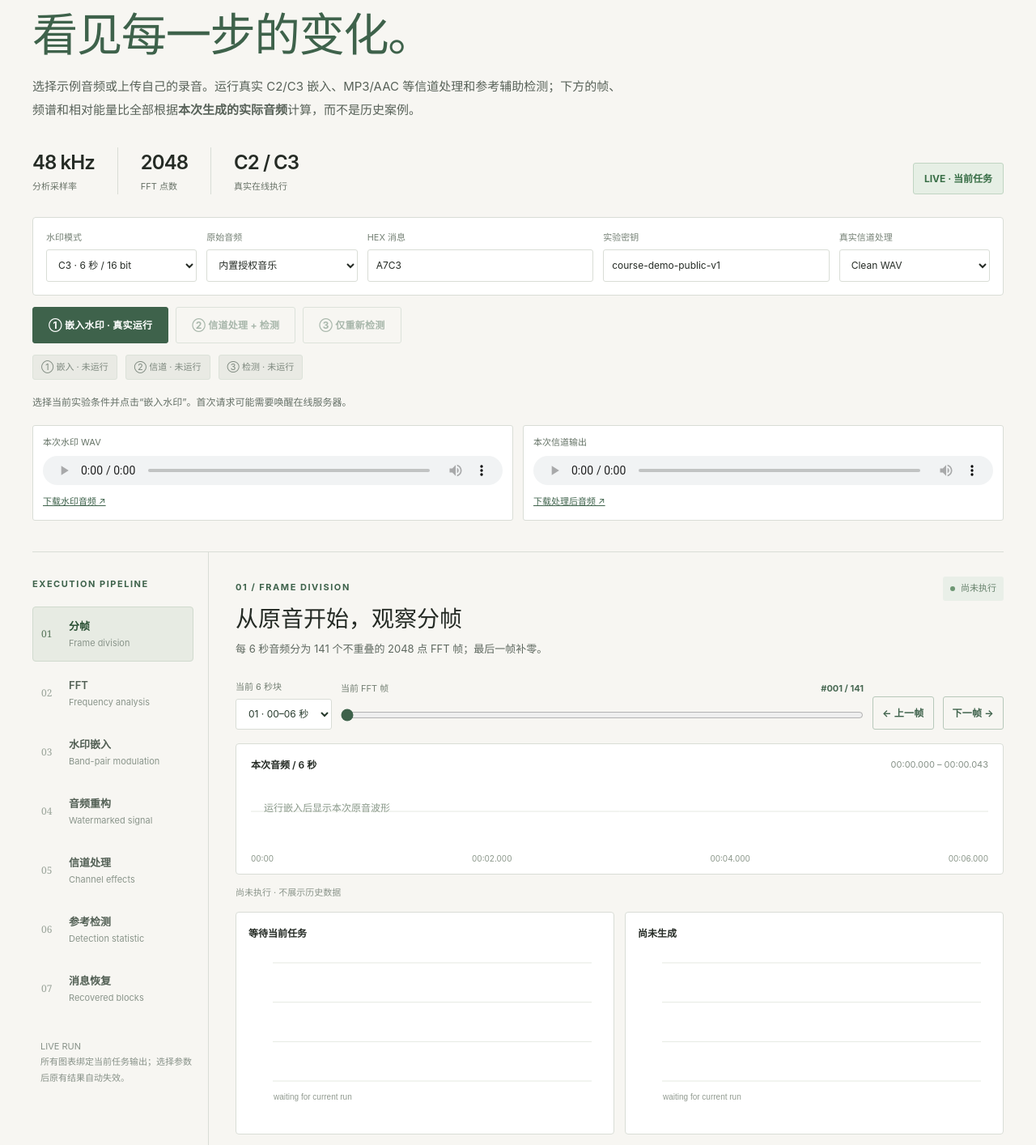
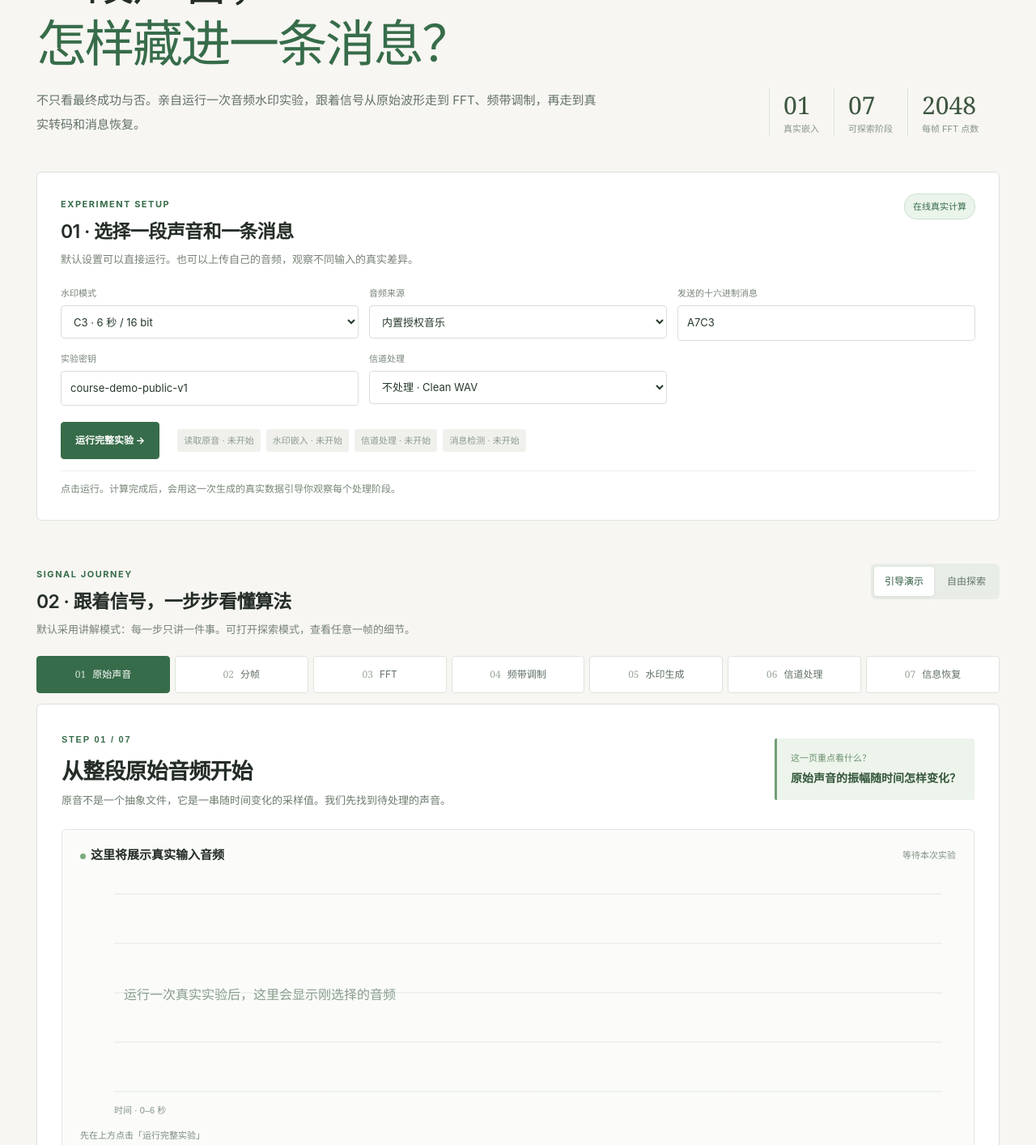
Before and after one commit to suibianba12138/blind-audio-watermarking, a plain HTML site: page docs/lab.html in a window 1280 px wide. Shown: the part 228-1642 px from the top of the page at 81% size. Drawn offline with Linux system fonts and the light colour scheme.

Commit message:
Set guided visual DSP lab as the default interactive experiment page

```diff
--- a/docs/lab.html
+++ b/docs/lab.html
@@ -1,77 +1,61 @@
 <!doctype html>
 <html lang="zh-CN"><head>
 <meta charset="utf-8"><meta name="viewport" content="width=device-width,initial-scale=1">
-<meta name="theme-color" content="#f7f6f2">
-<meta name="description" content="数字音频水印交互实验台：用真实72秒音频逐帧观察FFT、频带能量调制、信道处理和参考辅助恢复。">
-<title>实时信号实验台 · Audio Watermarking</title>
-<link rel="stylesheet" href="./lab.css?v=1">
-<script src="./lab-live.js?v=1" defer></script>
+<meta name="color-scheme" content="light"><meta name="theme-color" content="#f7f6f2">
+<meta name="description" content="交互式 DSP 音频水印实验：亲自运行 C2/C3，沿着波形、分帧、FFT、频带能量、信道和检测看清每一步。">
+<title>可视化 DSP 实验台 | Audio Watermarking</title>
+<link rel="stylesheet" href="./lab-visual.css?v=4">
+<script src="./lab-visual.js?v=4" defer></script>
 </head><body>
-<a class="skip" href="#workspace">跳转到实验台</a>
-<header class="masthead"><div class="nav">
-<a class="brand" href="https://shengkaini.com/"><span class="logo">K</span><span>PROJECTS <span class="dim">/</span> DSP</span></a>
-<div class="toplinks"><a href="./">项目概览</a><a href="https://github.com/suibianba12138/blind-audio-watermarking/tree/main/course_release" target="_blank" rel="noopener">实验源码 ↗</a></div>
+<a class="skip" href="#lab">跳转到实验台</a>
+<header class="header"><div class="shell topbar">
+<a class="wordmark" href="https://shengkaini.com/"><span class="mark">K</span><span>PROJECTS <i>/</i> DSP</span></a>
+<nav aria-label="导航"><a href="./">← 项目介绍</a><a href="https://github.com/suibianba12138/blind-audio-watermarking/tree/main/course_release" target="_blank" rel="noopener noreferrer">项目源码 ↗</a></nav>
 </div></header>
 <main>
-<section class="intro shell">
-<div class="eyebrow">LIVE DSP EXPERIMENT <span> / REAL COMPUTATION</span></div>
-<h1>亲手运行一次实验，<br><em>看见每一步的变化。</em></h1>
-<p class="lead">选择示例音频或上传自己的录音。运行真实 C2/C3 嵌入、MP3/AAC 等信道处理和参考辅助检测；下方的帧、频谱和相对能量比全部根据<strong>本次生成的实际音频</strong>计算，而不是历史案例。</p>
-<div class="intro-bottom"><div class="stats"><span><b>48 kHz</b><small>分析采样率</small></span><span><b>2048</b><small>FFT 点数</small></span><span><b>C2 / C3</b><small>真实在线执行</small></span></div><div class="badge-live">LIVE · 当前任务</div></div>
-<div class="execution-form" id="liveControls">
-<div class="field"><label for="liveMode">水印模式</label><select id="liveMode"><option value="c3-16">C3 · 6 秒 / 16 bit</option><option value="c2-8">C2 · 6 秒 / 8 bit</option><option value="c2-long-id">C2 · 72 秒 / 32-bit ID</option><option value="c3-192">C3 · 72 秒 / 192 bit</option></select></div>
-<div class="field"><label for="liveSource">原始音频</label><select id="liveSource"><option value="sample">内置授权音乐</option><option value="upload">上传自己的音频</option></select></div>
-<div class="field upload-field" id="uploadField" hidden><label for="liveFile">音频文件（不少于所选时长）</label><input id="liveFile" type="file" accept="audio/*"></div>
-<div class="field grow"><label for="liveMessage">HEX 消息</label><input id="liveMessage" type="text" value="A7C3" maxlength="4" autocomplete="off" spellcheck="false"></div>
-<div class="field grow"><label for="liveKey">实验密钥</label><input id="liveKey" type="text" value="course-demo-public-v1" autocomplete="off" spellcheck="false"></div>
-<div class="field"><label for="liveChannel">真实信道处理</label><select id="liveChannel"><option value="clean">Clean WAV</option><option value="mp3">MP3 · 128 kbps</option><option value="aac">AAC · 128 kbps</option><option value="mp3_aac">MP3 → AAC</option><option value="gain_minus6">音量 −6 dB</option><option value="gain_plus3">音量 +3 dB</option><option value="resample">重采样 48→44.1→48 kHz</option></select></div>
+<section class="shell opening">
+<div class="eyebrow"><span class="spot"></span> INTERACTIVE DSP LAB <span class="eyebrow-muted">/ REAL COMPUTATION</span></div>
+<div class="opening-grid"><div><h1>一段声音，<br><em>怎样藏进一条消息？</em></h1>
+<p>不只看最终成功与否。亲自运行一次音频水印实验，跟着信号从原始波形走到 FFT、频带调制，再走到真实转码和消息恢复。</p></div>
+<div class="opening-stats"><div><strong>01</strong><span>真实嵌入</span></div><div><strong>07</strong><span>可探索阶段</span></div><div><strong>2048</strong><span>每帧 FFT 点数</span></div></div>
+</div></section>
+<section class="shell config" aria-labelledby="configure-title"><div class="block-head"><div><span class="eyebrow">EXPERIMENT SETUP</span><h2 id="configure-title">01 · 选择一段声音和一条消息</h2><p>默认设置可以直接运行。也可以上传自己的音频，观察不同输入的真实差异。</p></div><span class="tag">在线真实计算</span></div>
+<div class="config-grid">
+<label>水印模式<select id="mode"><option value="c3-16">C3 · 6 秒 / 16 bit</option><option value="c2-8">C2 · 6 秒 / 8 bit</option><option value="c2-long-id">C2 · 72 秒 / 重复 32-bit 身份</option><option value="c3-192">C3 · 72 秒 / 192 bit</option></select></label>
+<label>音频来源<select id="source"><option value="sample">内置授权音乐</option><option value="upload">上传自己的音频</option></select></label>
+<label id="uploadWrap" hidden>选择文件<input type="file" id="upload" accept="audio/*"></label>
+<label>发送的十六进制消息<input id="payload" type="text" autocomplete="off" spellcheck="false" value="A7C3" maxlength="4"></label>
+<label>实验密钥<input id="key" type="text" value="course-demo-public-v1" autocomplete="off" spellcheck="false"></label>
+<label>信道处理<select id="channel"><option value="clean">不处理 · Clean WAV</option><option value="mp3">MP3 · 128 kbps</option><option value="aac">AAC-LC · 128 kbps</option><option value="mp3_aac">MP3 → AAC</option><option value="gain_minus6">音量 −6 dB</option><option value="gain_plus3">音量 +3 dB</option><option value="resample">重采样 48 → 44.1 → 48 kHz</option></select></label>
 </div>
-<div class="live-buttons"><button id="loadBtn" class="primary" type="button">① 嵌入水印 · 真实运行</button><button id="processBtn" class="secondary" type="button" disabled>② 信道处理 + 检测</button><button id="detectBtn" class="secondary" type="button" disabled>③ 仅重新检测</button></div>
-<div class="execution-timeline"><span id="phaseEmbed">① 嵌入 · 未运行</span><span id="phaseChannel">② 信道 · 未运行</span><span id="phaseDetect">③ 检测 · 未运行</span></div>
-<div class="load-status" role="status" aria-live="polite" id="loadStatus">选择当前实验条件并点击“嵌入水印”。首次请求可能需要唤醒在线服务器。</div>
-<div class="audio-results"><div><span>本次水印 WAV</span><audio id="markedPlayer" controls preload="none"></audio><a id="markedDownload" hidden download="watermarked.wav">下载水印音频 ↗</a></div><div><span>本次信道输出</span><audio id="receivedPlayer" controls preload="none"></audio><a id="receivedDownload" hidden>下载处理后音频 ↗</a></div></div>
+<div class="config-action"><button type="button" class="button primary" id="run">运行完整实验 <span>→</span></button><div class="run-lines"><span id="state-prep">读取原音 · 未开始</span><span id="state-embed">水印嵌入 · 未开始</span><span id="state-process">信道处理 · 未开始</span><span id="state-detect">消息检测 · 未开始</span></div></div>
+<div class="status" role="status" aria-live="polite" id="status">点击运行。计算完成后，会用这一次生成的真实数据引导你观察每个处理阶段。</div>
 </section>
-<section id="workspace" class="shell workspace">
-<aside class="steps" aria-label="信号处理步骤">
-<div class="small-title">EXECUTION PIPELINE</div>
-<div class="steps-list" id="stepsList">
-<button class="step active" type="button" data-step="0"><span>01</span><b>分帧</b><small>Frame division</small></button>
-<button class="step" type="button" data-step="1"><span>02</span><b>FFT</b><small>Frequency analysis</small></button>
-<button class="step" type="button" data-step="2"><span>03</span><b>水印嵌入</b><small>Band-pair modulation</small></button>
-<button class="step" type="button" data-step="3"><span>04</span><b>音频重构</b><small>Watermarked signal</small></button>
-<button class="step" type="button" data-step="4"><span>05</span><b>信道处理</b><small>Channel effects</small></button>
-<button class="step" type="button" data-step="5"><span>06</span><b>参考检测</b><small>Detection statistic</small></button>
-<button class="step" type="button" data-step="6"><span>07</span><b>消息恢复</b><small>Recovered blocks</small></button>
+<section class="shell lab" id="lab" aria-label="信号实验可视化">
+<div class="lab-top"><div><span class="eyebrow">SIGNAL JOURNEY</span><h2>02 · 跟着信号，一步步看懂算法</h2><p>默认采用讲解模式：每一步只讲一件事。可打开探索模式，查看任意一帧的细节。</p></div><div class="mode-switch" role="group" aria-label="浏览模式"><button id="guidedMode" class="selected" type="button" aria-pressed="true">引导演示</button><button id="exploreMode" type="button" aria-pressed="false">自由探索</button></div></div>
+<nav class="journey-nav" id="journeyNav" aria-label="信号处理七个阶段">
+<button type="button" class="journey-step current" data-step="0"><span>01</span>原始声音</button>
+<button type="button" class="journey-step" data-step="1"><span>02</span>分帧</button>
+<button type="button" class="journey-step" data-step="2"><span>03</span>FFT</button>
+<button type="button" class="journey-step" data-step="3"><span>04</span>频带调制</button>
+<button type="button" class="journey-step" data-step="4"><span>05</span>水印生成</button>
+<button type="button" class="journey-step" data-step="5"><span>06</span>信道处理</button>
+<button type="button" class="journey-step" data-step="6"><span>07</span>信息恢复</button>
+</nav>
+<div class="stage">
+<div class="stage-explainer"><div><span class="step-number" id="stageIndex">STEP 01 / 07</span><h3 id="stageTitle">从整段原始音频开始</h3><p id="stageExplain">这是尚未嵌入消息的声音。先选出其中一小段，下一步再观察这段音频怎样被分成 FFT 分析帧。</p></div><div class="question"><span>这一页重点看什么？</span><strong id="stageQuestion">原始音频是怎样随时间变化的？</strong></div></div>
+<div class="visual"><div class="visual-head"><div><span class="live-dot"></span><strong id="plotHeading">原始音频 · 时间波形</strong></div><span id="plotTag">等待本次实验</span></div>
+<canvas id="heroPlot" class="hero-plot" aria-label="真实音频信号主图"></canvas>
+<div class="plot-legend" id="plotLegend"><span class="legend"><i class="green"></i>当前信号</span><span class="legend">拖动或点击波形以选择时间</span></div>
 </div>
-<div class="rail-foot">LIVE RUN<br>所有图表绑定当前任务输出；选择参数后原有结果自动失效。</div>
-</aside>
-<div class="right-pane">
-<div class="stage-head">
-<div><span id="stageNumber" class="small-title">01 / FRAME DIVISION</span><h2 id="stageTitle">观察分帧之前的声音</h2><p id="stageDescription">6 秒信号以 2048 个样本为一帧划分，尾帧补零。选择任意位置，观察这一帧真实的时域波形。</p></div>
-<div class="provenance"><span class="dot"></span><span id="sourceLabel">尚未执行</span></div>
-</div>
-<div class="toolbar">
-<div class="field"><label for="blockSelect">当前 6 秒块</label><select id="blockSelect"></select></div>
-<div class="field slider-field"><label for="frameSeek">当前 FFT 帧 <strong id="frameIndex">#001 / 141</strong></label><input id="frameSeek" type="range" min="0" max="140" step="1" value="0"></div>
-<button class="secondary small-btn" id="previousFrame" type="button">← 上一帧</button><button class="secondary small-btn" id="nextFrame" type="button">下一帧 →</button>
-</div>
-<div class="overview-panel">
-<div class="panel-caption"><strong id="overviewTitle">当前输入音频</strong><span id="timeReadout">选中 00:00.000 – 00:00.043</span></div>
-<canvas id="overviewPlot" class="overview-canvas" aria-label="真实音频72秒波形及选中帧"></canvas>
-<div class="scale-labels"><span>00:00</span><span id="timeQuarter">00:01.5</span><span id="timeHalf">00:03</span><span id="timeEnd">00:06</span></div>
-</div>
-<div class="special-controls"><div class="field" id="pairField"><label for="pairSelect">检查频带对</label><select id="pairSelect"><option value="0">Pair 1 · 0.9–3.5 kHz</option><option value="1">Pair 2 · 3.5–6.5 kHz</option><option value="2">Pair 3 · 6.5–9.5 kHz</option></select></div>
-<div class="field" id="channelField"><label for="channelSelect">处理后的音频</label><select id="channelSelect"><option value="clean">当前水印 WAV</option><option value="mp3">本次信道输出</option></select></div>
-<span id="stageHint" class="stage-hint">真实数据 · 可选择任意一帧</span></div>
-<div class="plot-grid">
-<article class="plot-card"><div class="panel-caption"><strong id="leftTitle">当前帧时域波形</strong><span id="leftMeta">2048 samples</span></div><canvas id="leftPlot" class="plot-canvas" aria-label="所选帧信号图"></canvas><div id="leftFoot" class="chart-foot">x[n] · 当前帧原始采样</div></article>
-<article class="plot-card"><div class="panel-caption"><strong id="rightTitle">帧的位置</strong><span id="rightMeta">6 s block</span></div><canvas id="rightPlot" class="plot-canvas" aria-label="所选帧信号图"></canvas><div id="rightFoot" class="chart-foot">一个 6 秒块内 141 个分析帧</div></article>
-</div>
-<div class="insight-panel"><div><span class="small-title">MEASURED / OBSERVED</span><h3 id="insightTitle">实际数据说明</h3><p id="insightText">载入音频后，显示选中帧的真实分析结果。</p></div><div id="metrics" class="metrics"></div></div>
-<div class="recovered-wrap" id="recoveredWrap" hidden><div class="panel-caption"><strong>12 个六秒块</strong><span>实际检测记录 · 已接受 / UNKNOWN</span></div><div id="recoveredGrid" class="recovered-grid"></div></div>
-<div class="next-row"><button id="backBtn" type="button" class="secondary">← 上一步</button><span>拖动波形或帧滑块，所有图表保持同一时间位置。</span><button id="forwardBtn" type="button" class="primary">下一步 →</button></div>
-</div>
-</section>
-<section class="method-note shell"><span class="small-title">ABOUT LIVE COMPUTATION</span><p>本页调用当前在线 C2/C3 后端执行实际嵌入、真实 FFmpeg 信道处理及参考辅助检测。图表来自本次运行的原音、水印 WAV 和信道输出，由浏览器重新解码计算 FFT；浏览器解码的音频与服务器 FFT 参考数据可能因预处理细节存在微小差异。服务器在请求结束后返回文件或检测结果，<strong>阶段状态代表请求真实完成，不代表逐帧流式进度</strong>。检测阶段依赖匹配原音和密钥，服务不会接收待恢复的目标消息。</p><p class="credits">示例音乐：<a href="https://www.ccmixter.org/files/Benjamin_Orth/33036" target="_blank" rel="noopener">Where You Are Now · Benjamin Orth (feat. Wolf Fly)</a>，CC BY 3.0。<a href="./lab-replay.html">查看历史精选案例回放 ↗</a></p></section>
-</main><footer class="footer shell"><span>LIVE COMPUTATION / DSP LAB 2026</span><a href="./">← 返回项目展示</a></footer>
+<div id="spectrumStrip" class="transform" hidden><div class="mini-chart"><div class="mini-title">① 选中的 2048 个采样点</div><canvas id="miniWave"></canvas></div><div class="transform-arrow"><span>FFT</span><small>2048 points</small><b>→</b></div><div class="mini-chart"><div class="mini-title">② 同一帧的频率分布</div><canvas id="miniSpectrum"></canvas></div></div>
+<div id="comparison" class="comparison" hidden><div class="pair-heading"><span>频带 A / B · 相对能量对比</span><label>频带对 <select id="band"><option value="0">Pair 1 · 0.9–3.5 kHz</option><option value="1">Pair 2 · 3.5–6.5 kHz</option><option value="2">Pair 3 · 6.5–9.5 kHz</option></select></label></div><div class="ratio-grid"><div><span>嵌入前</span><strong id="ratioBefore">—</strong><small>A 与 B 的能量比</small></div><div class="ratio-arrow">→</div><div><span>嵌入后</span><strong id="ratioAfter">—</strong><small>同一帧，实际测量</small></div><div class="delta-card"><span>变化量 · 放大显示</span><strong id="ratioDelta">—</strong><small id="deltaNote">微小变化需要用数值观察</small></div></div><div class="pair-hint">颜色高亮的是本算法真实使用的频带，数值取自本次音频；变化量使用更敏感的刻度，不代表实际声音被放大。</div></div>
+<div id="recovery" class="recovery" hidden><div class="recover-head"><div><span>真实服务端检测</span><strong id="recoverHeadline">尚未检测</strong></div><div id="recoverTotals">—</div></div><div id="blockGrid" class="block-grid"></div></div>
+<div class="now"><span class="eyebrow">KEY INSIGHT</span><p id="takeaway">运行后，我们从一段真实声音开始，一步步追踪它的变化。</p></div>
+<div class="explore-panel" id="explorePanel" hidden><div class="explore-head"><div><strong>详细探索</strong><span>按 6 秒块、逐帧检查；不是额外的算法运行</span></div><span id="frameTime">—</span></div><div class="explore-controls"><label>6 秒数据块<select id="block"></select></label><label class="range-label">当前 FFT 帧 <b id="frameCount">1 / 141</b><input type="range" id="frame" min="0" max="140" value="0"></label><button class="text-btn" id="prevFrame" type="button">← 前一帧</button><button class="text-btn" id="nextFrame" type="button">后一帧 →</button></div></div>
+<div class="stage-footer"><div class="navigation"><button class="button subtle" id="prevStep" type="button">← 上一步</button><button class="button primary" id="nextStep" type="button">下一步，看看发生了什么 →</button></div><div class="play-controls"><button id="autoPlay" class="text-btn" type="button">▶ 自动讲解</button><span id="playState">可暂停、回退或手动跳转</span></div></div>
+</div></section>
+<section class="shell listen"><div><span class="eyebrow">LISTEN & COMPARE</span><h2>听一听，真实音频改变了多少</h2><p>试听和下载的均是本次运行实际生成的文件。两段音频播放器相互独立。</p></div><div class="listen-grid"><div><b>本次水印 WAV</b><audio controls id="markedAudio" preload="none"></audio><a id="markedLink" hidden>下载本次水印音频 ↗</a></div><div><b>本次信道处理输出</b><audio controls id="channelAudio" preload="none"></audio><a id="channelLink" hidden>下载本次处理音频 ↗</a></div></div></section>
+<section class="shell note"><span class="eyebrow">HOW TO READ THIS DEMO</span><p>本实验实际调用 C2/C3 参考辅助水印嵌入、FFmpeg 信道处理和参考辅助检测。FFT 和图表由浏览器对<strong>当前任务产生的音频文件</strong>计算；完成后播放的是可视化讲解，不是假装实时逐帧运行。上传音频的可视化预处理采用浏览器解码，与后端 FFmpeg 转单声道/重采样可能有微小差异。MP3/AAC 可能带有解码时延，信道前后叠加图不作为严格样本对齐的检测残差。检测结果来自本次后端响应，不使用历史 CSV。</p><p>示例音乐：<a href="https://www.ccmixter.org/files/Benjamin_Orth/33036" rel="noopener noreferrer" target="_blank">Where You Are Now · Benjamin Orth (feat. Wolf Fly)</a>，CC BY 3.0。当前在线执行使用公开 Demo Key，与冻结论文/课程实验不同。</p></section>
+</main><footer class="shell footer"><span>UESTC / DIGITAL SIGNAL PROCESSING · 2026</span><a href="./">← 返回项目主页</a></footer>
 </body></html>
```
